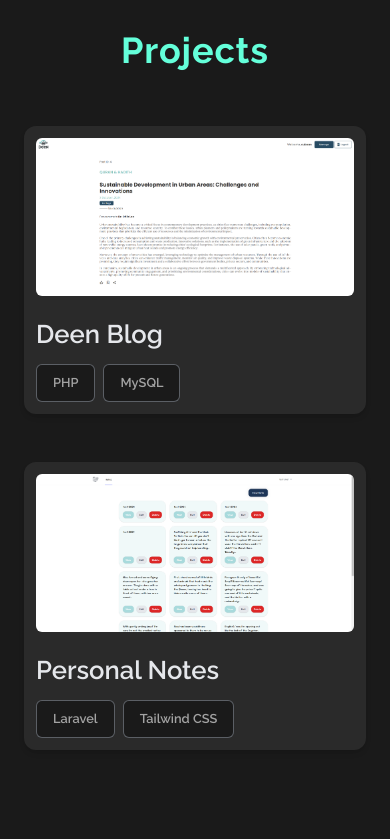
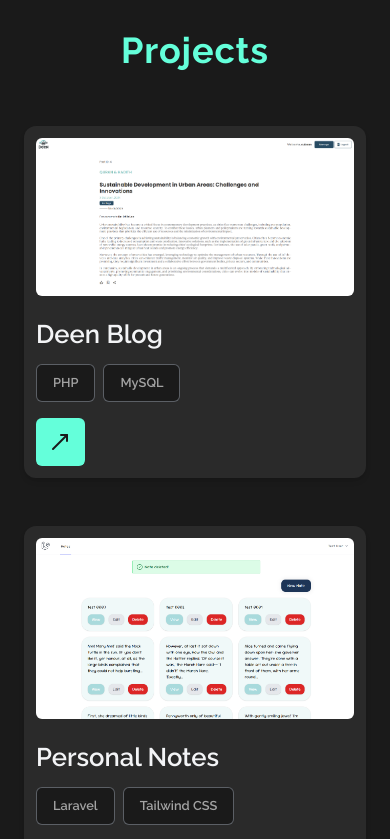
Before and after one commit to hrl6/my-portfolio, a Vue app: page /projects in a window 390 px wide. Shown: the part 2840-3679 px from the top of the page. Built offline with nearby package versions, Linux system fonts and the light colour scheme.

Commit message:
- improve projects card responsiveness

```diff
--- a/src/components/Projects.vue
+++ b/src/components/Projects.vue
@@ -6,23 +6,29 @@
     <div v-slide-up class="flex flex-wrap justify-center items-center gap-12 p-6 sm:p-12">
       <a v-for="project in projects" target="_blank" :href="project.link">
         <div v-slide-up :key="project.id"
-          class="bg-darker rounded-xl shadow-md hover:shadow-lg transition-all duration-300 ease-in-out hover:scale-110 group p-3 sm:p-6">
+          class="max-w-[39rem] bg-darker rounded-xl shadow-md hover:shadow-lg transition-all duration-300 ease-in-out hover:scale-110 group p-3 sm:p-6">
           <div class="w-auto sm:w-[36rem] sm:h-[22rem] rounded-md overflow-hidden">
             <img :src="project.thumbnail" :alt="project.title"
               class="w-full h-full object-cover transition-all ease-in-out duration-500 group-hover:scale-110" />
           </div>
-          <div class="text-lg font-semibold truncate text-gray-200 group-hover:bg-darker duration-300"
+          <div class="flex sm:justify-between md:items-end gap-4 md:gap-24 flex-col md:flex-row">
+            <div class="text-lg font-semibold truncate text-gray-100 group-hover:bg-darker duration-300"
               :title="project.title">
               <p class="text-[1.6rem] pt-6 pb-4 group-hover:text-primary transition-all ease-in duration-300">
                 {{ project.title }}
               </p>
-            <div v-if="Array.isArray(project.stacks)" class="flex gap-2">
+              <div v-if="Array.isArray(project.stacks)" class="flex flex-wrap gap-2">
                 <p v-for="stack in project.stacks"
                   class="text-[0.8rem] transition-all duration-300 ease-in py-1 px-4 text-neutral-400 hover:text-white bg-dark hover:bg-gray-400/50 border-[1px] border-gray-400/50 rounded-md">
                   {{
                     stack }}</p>
               </div>
               <p v-else :d="stacks" class="text-sm hover:text-secondary">{{ project.stacks }}</p>
+            </div>
+            <div
+              class="bg-primary p-3 rounded-md max-w-[49px] hover:bg-primary/80 transition-colors ease-in duration-200">
+              <MoveUpRight class="text-dark" />
+            </div>
           </div>
         </div>
       </a>
@@ -33,6 +39,9 @@
 <script setup>
 import AnimatedSection from './animations/AnimatedSection.vue';
 import AnimatedSectionUp from './animations/AnimatedSectionUp.vue';
+import {
+  MoveUpRight
+} from 'lucide-vue-next'
 </script>
 
 <script>
```
Also changed, not shown: src/img/project2.png. Lines whose indentation alone changed are shown as unchanged.
